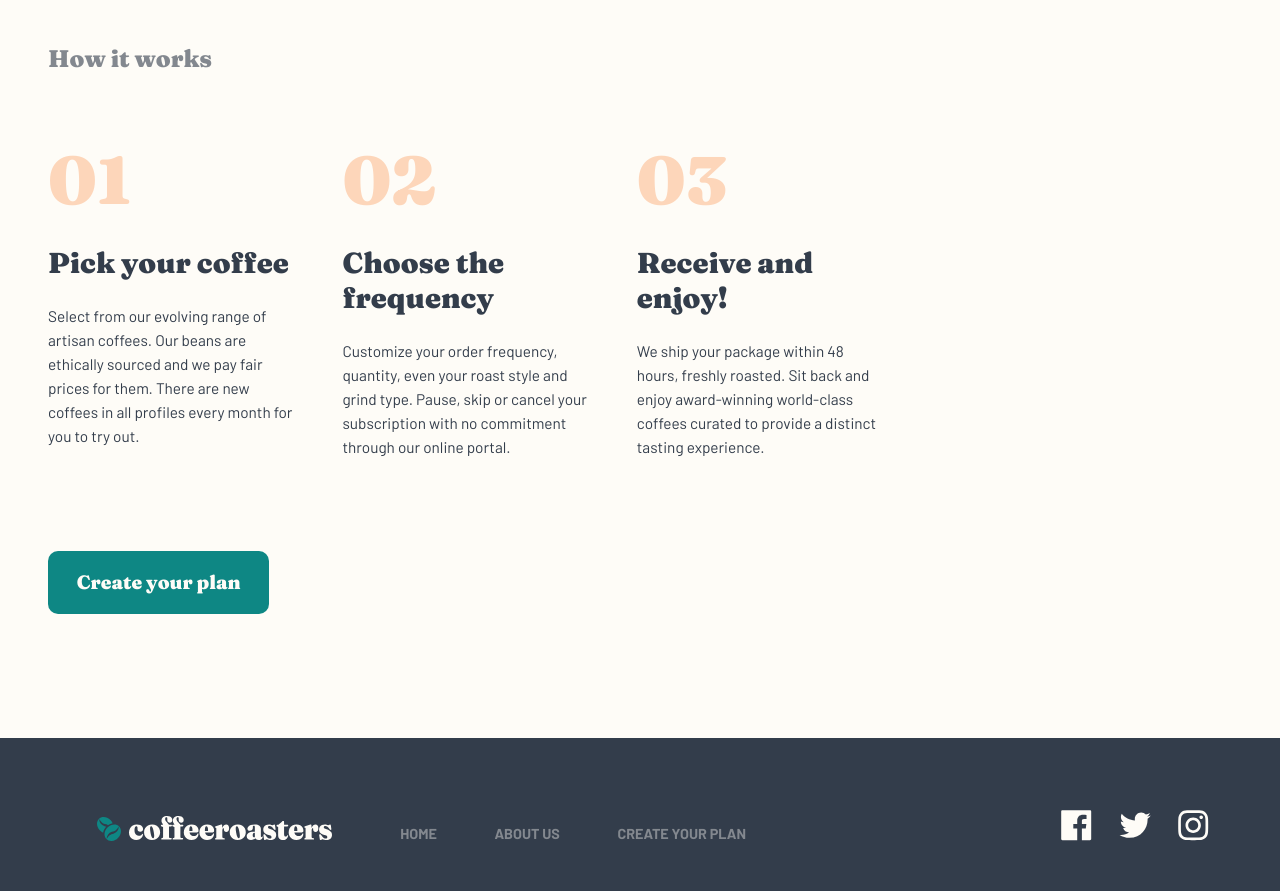
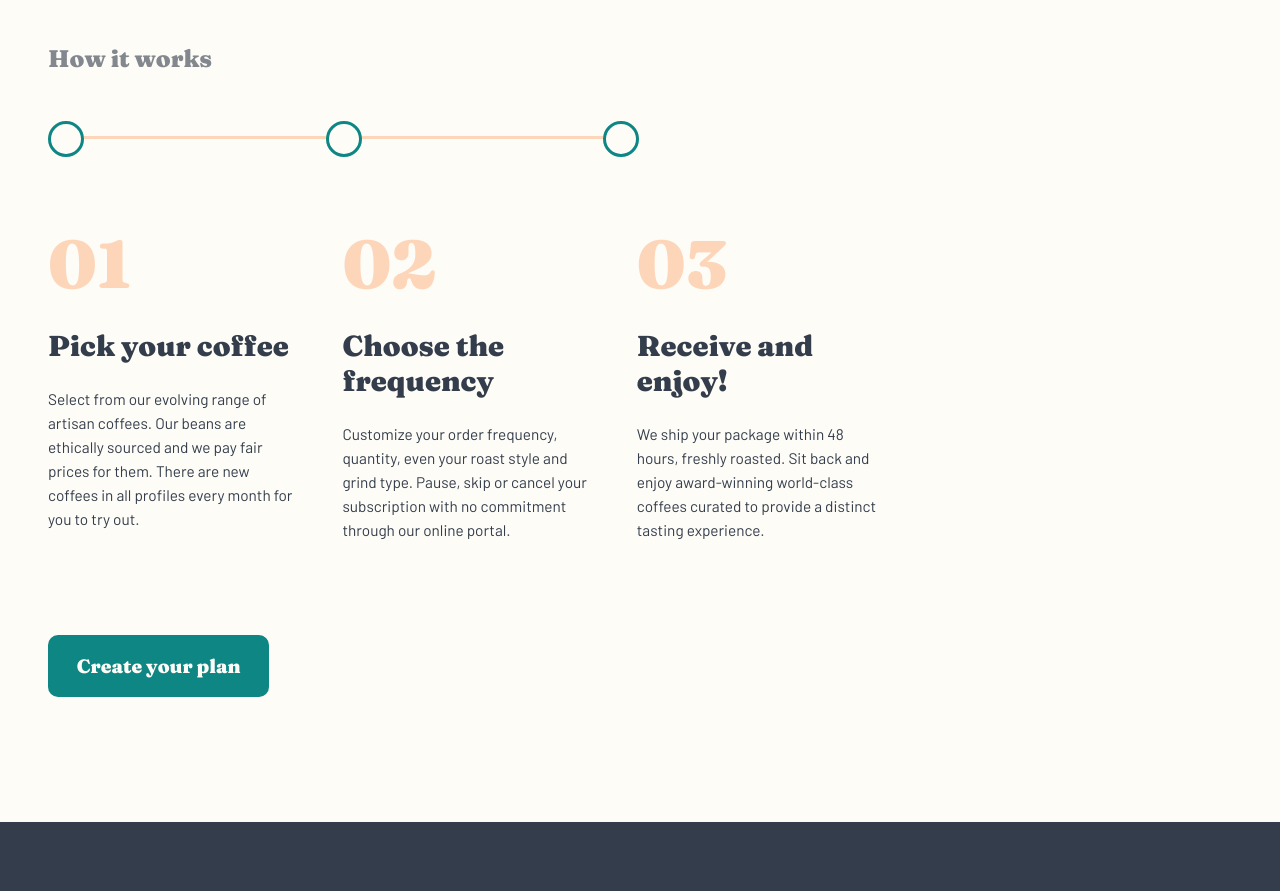
Before and after one commit to NzaQr/coffeeroasters, a React (Create React App) app: page / in a window 1280 px wide. Shown: the part 2280-3171 px from the top of the page. Built offline with nearby package versions, Linux system fonts and the light colour scheme.

Commit message:
Add steps timeline

```diff
--- a/src/pages/Home.css
+++ b/src/pages/Home.css
@@ -114,6 +114,32 @@
   font-size: 2.5rem;
 }
 
+.timeline-container {
+  display: none;
+  position: relative;
+  justify-content: space-between;
+  width: 75%;
+  margin: 5rem 0 2rem 2.5rem;
+}
+
+.timeline-container::before {
+  content: "";
+  width: 100%;
+  height: 3px;
+  position: absolute;
+  top: 15px;
+  background-color: #fdd6ba;
+}
+
+.circle {
+  height: 30px;
+  width: 30px;
+  border: 3px solid #0e8784;
+  border-radius: 50%;
+  background-color: #fefcf7;
+  z-index: 1;
+}
+
 @media (min-width: 800px) {
   .create-plan-card {
     margin-top: 3rem;
@@ -163,6 +189,10 @@
   .steps-component {
     display: flex;
   }
+
+  .timeline-container {
+    display: flex;
+  }
 }
 
 @media (min-width: 1200px) {
@@ -203,4 +233,7 @@
   .steps {
     margin-top: 30rem;
   }
+  .timeline-container {
+    width: 48%;
+  }
 }
--- a/src/pages/Home.js
+++ b/src/pages/Home.js
@@ -48,7 +48,11 @@ export default function Home() {
       </div>
       <div className="steps">
         <h2 className="steps-title">How it works</h2>
-
+        <div class="timeline-container">
+          <div class="circle"></div>
+          <div class="circle"></div>
+          <div class="circle"></div>
+        </div>
         <div className="steps-component">{steps}</div>
         <div className="create-plan-button-container">
           <Link to="/create" className="create-plan-button">
```
